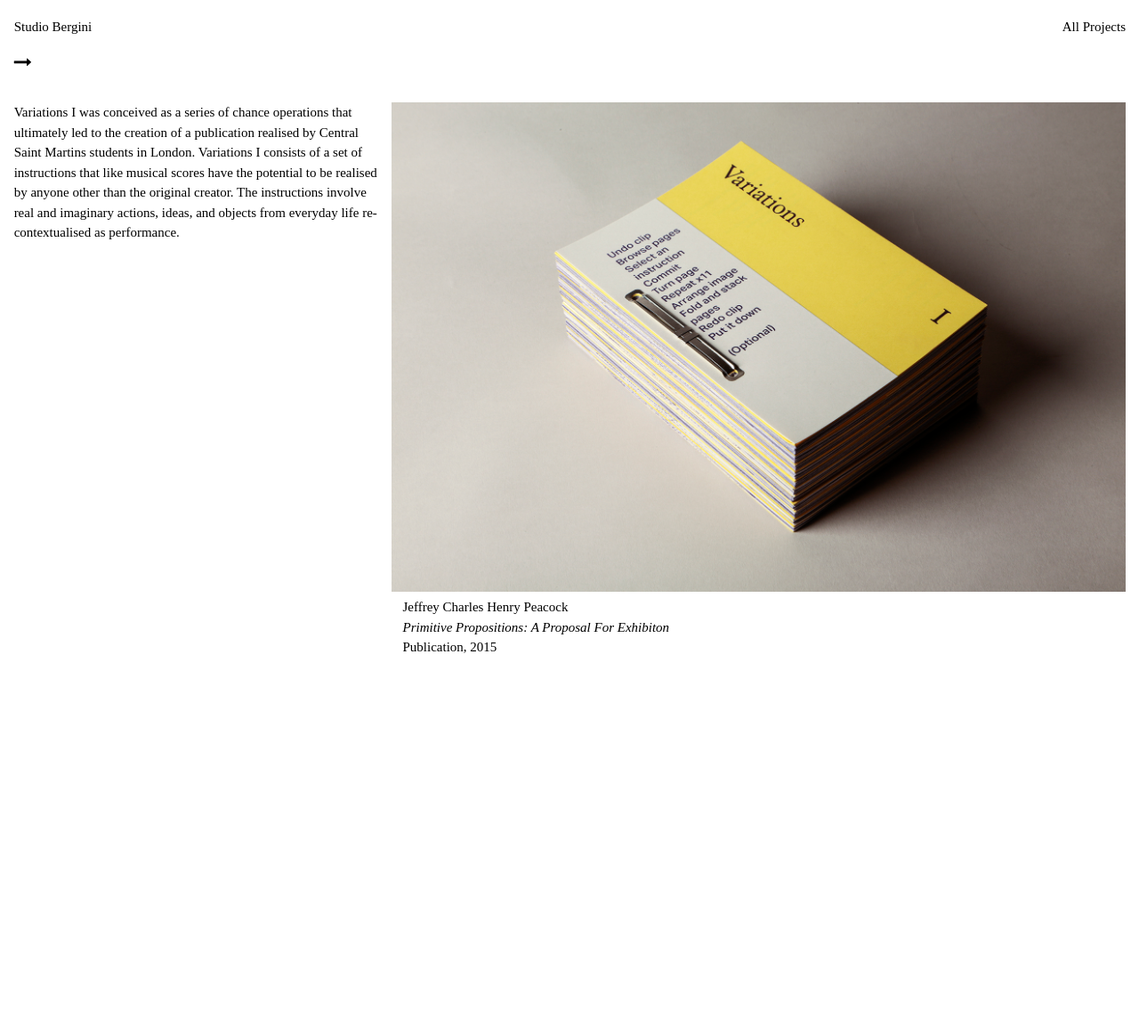
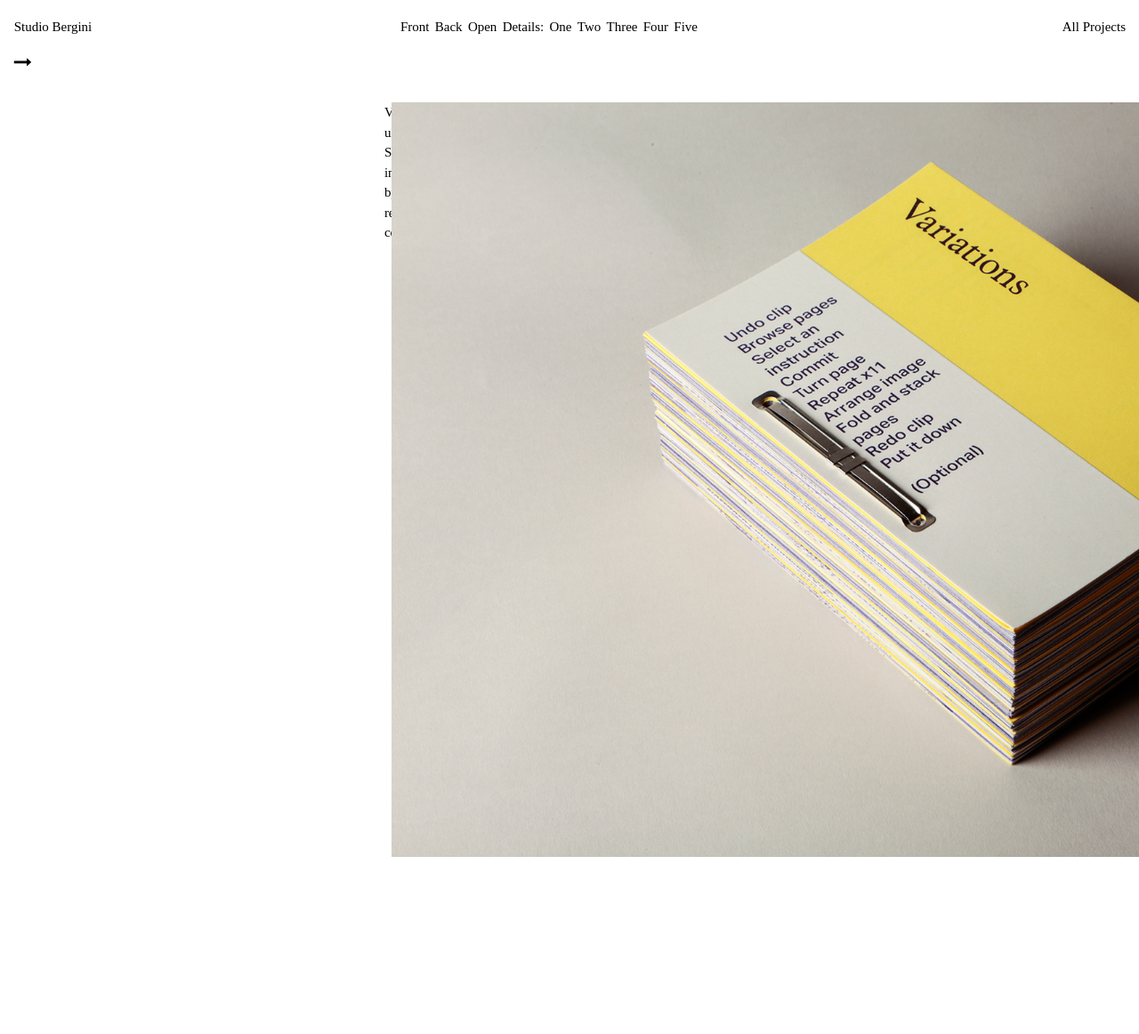
Before and after one commit to jacprada/StudioBergini, a PHP site: page / in a window 1280 px wide; the page is wider, and only the part inside the window is pictured. Shown: the top 1162 px of that part at 89% size. Run offline with PHP 8.4, Linux system fonts and the light colour scheme; some libraries are stand-ins or nearby versions.

Commit message:
added project navigation

```diff
--- a/css/style.css
+++ b/css/style.css
@@ -83,6 +83,26 @@ ul {
 li {
   line-height: 30px;
   display: inline-block;
+}
+
+li.project-nav {
+  padding-left: 2.5px;
+}
+
+a.project-link:hover {
+  text-decoration: underline;
+}
+
+a.project-link.active {
+  text-decoration: underline;
+}
+
+#details-nav {
+  cursor: default;
+}
+
+li.first-right {
+  padding-left: 15px;
 }
 
 li.right-item {
@@ -202,6 +222,7 @@ p.close-menu-text {
 }
 
 img {
+  position: absolute;
   overflow: hidden;
   padding-left: 7.5px;
   width: 100%;
--- a/index.html
+++ b/index.html
@@ -27,6 +27,15 @@
     </nav>
     <nav class="right-navigation">
       <ul>
+        <li class="first-right project-nav"><a id="project-front" class="project-link" href="#">Front</a></li>
+        <li class="project-nav"><a id="project-back" class="project-link" href="#">Back</a></li>
+        <li class="project-nav"><a id="project-open" class="project-link" href="#">Open</a></li>
+        <li class="project-nav"><a id="details-nav" href="#">Details:</a></li>
+        <li class="project-nav"><a id="details-one" class="project-link" href="#">One</a></li>
+        <li class="project-nav"><a id="details-two" class="project-link" href="#">Two</a></li>
+        <li class="project-nav"><a id="details-three" class="project-link" href="#">Three</a></li>
+        <li class="project-nav"><a id="details-four" class="project-link" href="#">Four</a></li>
+        <li class="project-nav"><a id="details-five" class="project-link" href="#">Five</a></li>
         <li class="right-item"><a class="menu-link" href="#">All Projects</a></li>
       </ul>
     </nav>
--- a/js/app.js
+++ b/js/app.js
@@ -37,7 +37,38 @@ function closeMenu() {
   $('.sidebar').css('left', '-33.3%');
 }
 
-// var changeNavLeft = function(){
-//   $('.left-navigation').removeClass('open-menu-nav');
-//   $('.left-navigation').addClass('close-menu-nav');
-// };
+
+var handler = function(e){
+    //code here
+}
+
+$(function() {
+  $('.project-link').on('click', function() {
+    event.preventDefault();
+   var id = $(this).attr('id')
+
+   switch(id){
+    case "project-front":
+    $(this).off('click');
+    $('.project-right img').fadeOut('slow')
+    $('.project-right').append('<img src="./img/variations/var_2.jpg">').show('slow');
+    console.log($(this).parent().siblings('li').children());
+
+    $(this).parent().siblings('li').children().on('click');
+    break;
+
+    case "project-back":
+    $(this).off('click');
+    $('.project-right img').fadeOut('slow')
+    $('.project-right').append('<img src="./img/variations/var_4.jpg">').show('slow');
+    console.log($(this).parent().siblings('li').children());
+   $(this).parent().siblings('li').children().on('click');
+    break;
+
+  }
+    // $('.project-right img').fadeOut('slow')
+    // $('.project-right').append('<img src="./img/variations/var_2.jpg">').show('slow');
+    event.preventDefault();
+  });
+
+});
```
